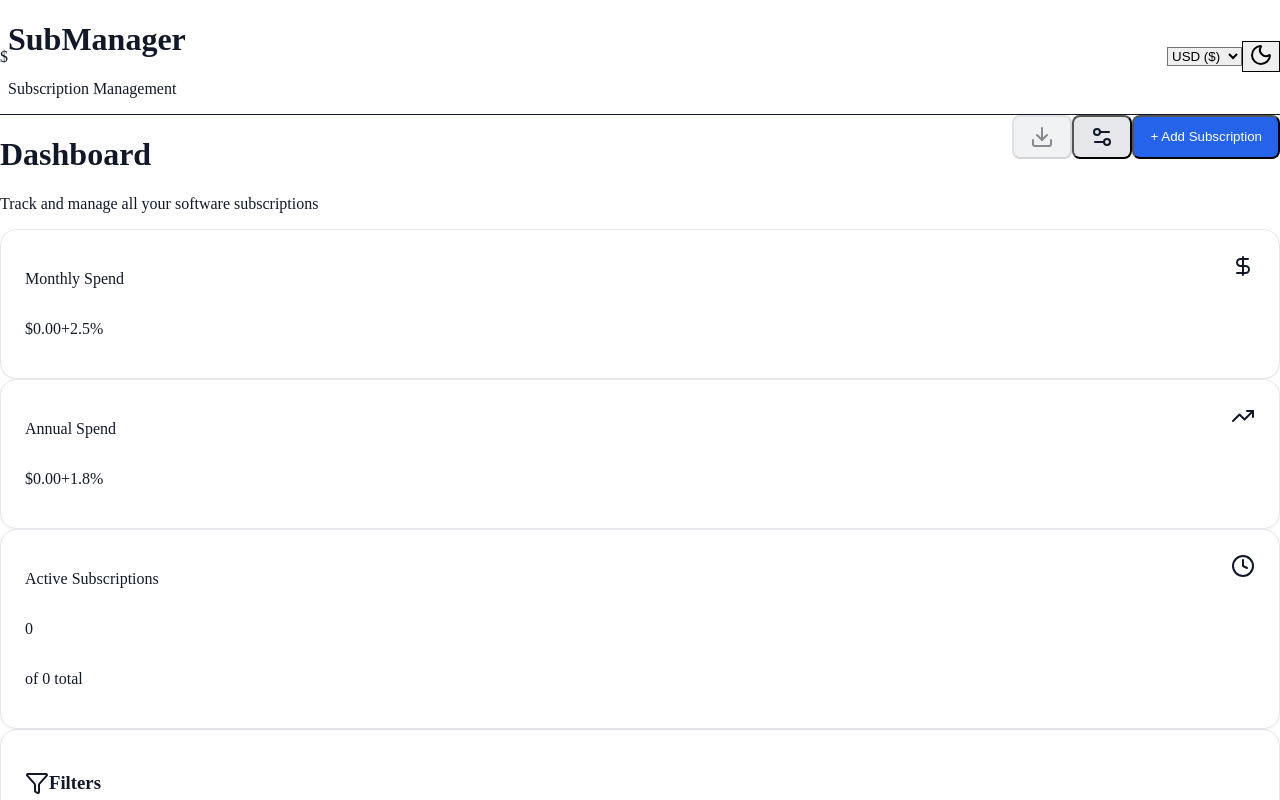
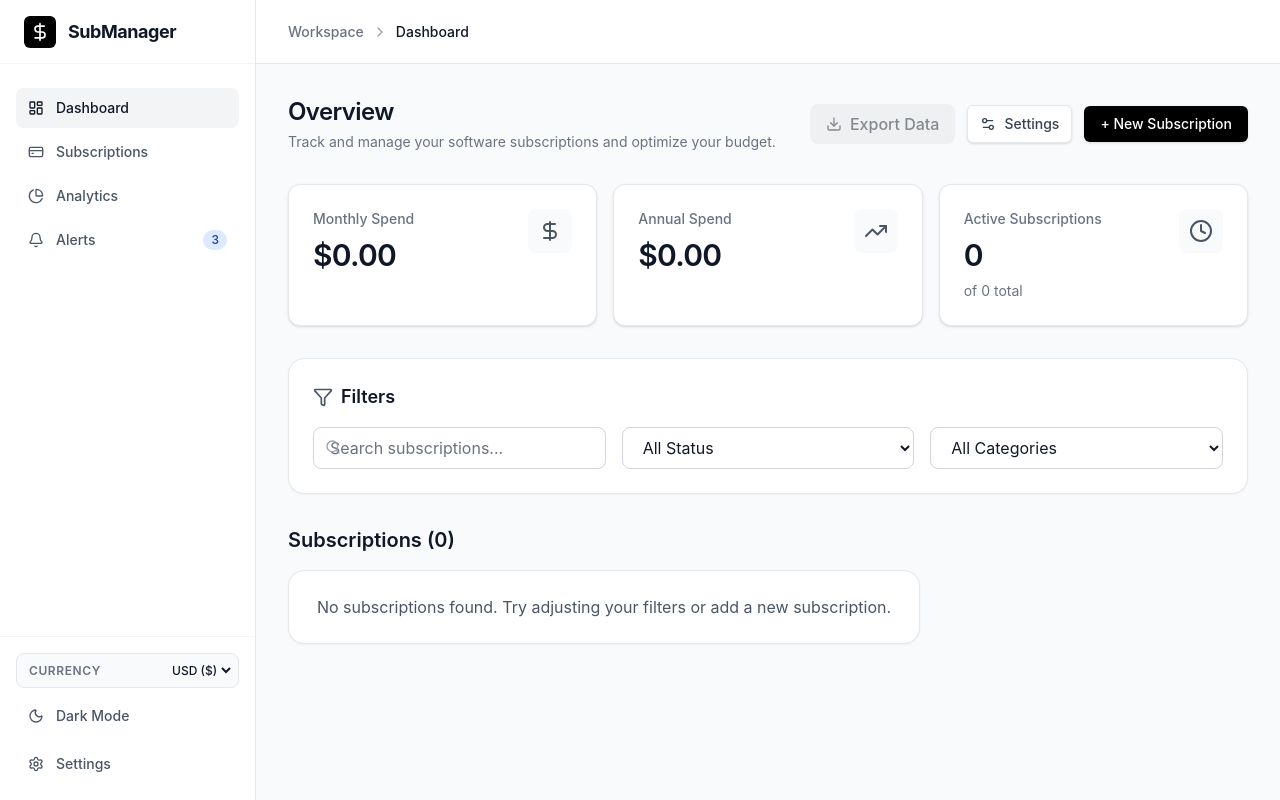
Before and after one commit to xnikug/tum-web-lab6, a React (Vite) app: page / in a window 1280 px wide. Shown: the top 800 px of the page. Built offline with nearby package versions, Linux system fonts and the light colour scheme.

Commit message:
fix: restore dark mode variant and simplify currencies to USD, EUR, MDL

```diff
--- a/src/components/Dashboard.jsx
+++ b/src/components/Dashboard.jsx
@@ -27,38 +27,38 @@ export const Dashboard = ({ onAddClick, onEditClick }) => {
   const annualSpend = calculateAnnualSpend(activeSubscriptions, currency);
 
   return (
-    <div className="space-y-6">
+    <div className="space-y-8">
       {/* Header Section */}
-      <div className="flex justify-between items-start">
+      <div className="flex flex-col sm:flex-row justify-between items-start sm:items-center gap-4">
         <div>
-          <h1 className="text-3xl font-bold text-gray-900 dark:text-dark-text mb-2">
-            Dashboard
+          <h1 className="text-2xl font-semibold text-gray-900 dark:text-white tracking-tight">
+            Overview
           </h1>
-          <p className="text-gray-600 dark:text-dark-text-secondary">
-            Track and manage all your software subscriptions
+          <p className="text-sm text-gray-500 dark:text-gray-400 mt-1">
+            Track and manage your software subscriptions and optimize your budget.
           </p>
         </div>
-        <div className="flex gap-3 flex-wrap justify-end">
+        <div className="flex gap-3 flex-wrap items-center">
           <ExportButton />
           <button
             onClick={() => setShowSettings(!showSettings)}
-            className="btn-secondary flex items-center gap-2"
+            className="flex items-center gap-2 px-3 py-2 text-sm font-medium border border-gray-200 dark:border-gray-800 rounded-md bg-white dark:bg-[#111111] hover:bg-gray-50 dark:hover:bg-gray-800/80 text-gray-700 dark:text-gray-300 transition-colors shadow-sm"
           >
             <Settings2 className="w-4 h-4" />
             <span className="hidden sm:inline">Settings</span>
           </button>
           <button
             onClick={onAddClick}
-            className="btn-primary"
+            className="flex items-center gap-2 bg-black hover:bg-gray-800 dark:bg-white dark:hover:bg-gray-200 text-white dark:text-black px-4 py-2 rounded-md text-sm font-medium transition-colors shadow-sm"
           >
-            + Add Subscription
+            + New Subscription
           </button>
         </div>
       </div>
 
       {/* Settings Panel */}
       {showSettings && (
-        <div className="card bg-gray-50 dark:bg-dark-bg">
+        <div className="bg-white dark:bg-[#111111] border border-gray-200 dark:border-gray-800 rounded-xl p-6 shadow-sm">
           <h3 className="text-lg font-semibold text-gray-900 dark:text-dark-text mb-4">Dashboard Settings</h3>
           <div className="max-w-xs">
             <label className="block text-sm font-medium text-gray-700 dark:text-dark-text-secondary mb-2">
--- a/src/components/MainLayout.jsx
+++ b/src/components/MainLayout.jsx
@@ -1,11 +1,12 @@
-import React from 'react';
+import React, { useState } from 'react';
 import { useSubscription } from '../hooks/useSubscription';
 import { useTheme } from '../hooks/useLocalStorage';
-import { Moon, Sun } from 'lucide-react';
+import { Moon, Sun, LayoutDashboard, CreditCard, PieChart, Bell, Settings, LogOut, ChevronRight, Menu, X } from 'lucide-react';
 
 export const MainLayout = ({ children }) => {
   const { state, dispatch } = useSubscription();
   const { theme, setTheme } = useTheme();
+  const [sidebarOpen, setSidebarOpen] = useState(false);
 
   const toggleTheme = () => {
     const newTheme = theme === 'light' ? 'dark' : 'light';
@@ -18,69 +19,117 @@ export const MainLayout = ({ children }) => {
   };
 
   return (
-    <div className="min-h-screen bg-white dark:bg-dark-bg transition-colors">
-      {/* Header */}
-      <header className="border-b border-gray-200 dark:border-dark-border sticky top-0 bg-white dark:bg-dark-bg z-50">
-        <div className="max-w-7xl mx-auto px-4 py-4 flex items-center justify-between">
-          <div className="flex items-center gap-3">
-            <div className="w-10 h-10 bg-gradient-to-br from-blue-500 to-purple-600 rounded-lg flex items-center justify-center">
-              <span className="text-white font-bold text-lg">$</span>
+    <div className="min-h-screen bg-gray-50 flex dark:bg-dark-bg font-sans transition-colors duration-200">
+
+      {/* Mobile sidebar overlay */}
+      {sidebarOpen && (
+        <div
+          className="fixed inset-0 bg-gray-900/50 z-40 lg:hidden backdrop-blur-sm transition-opacity"
+          onClick={() => setSidebarOpen(false)}
+        />
+      )}
+
+      {/* Sidebar */}
+      <aside className={`fixed inset-y-0 left-0 z-50 w-64 bg-white dark:bg-[#111111] border-r border-gray-200 dark:border-gray-800 transform transition-transform duration-200 ease-in-out lg:translate-x-0 lg:static lg:flex-shrink-0 ${sidebarOpen ? 'translate-x-0' : '-translate-x-full'}`}>
+        <div className="h-full flex flex-col">
+          {/* Logo */}
+          <div className="h-16 flex items-center px-6 border-b border-gray-100 dark:border-gray-800">
+            <div className="w-8 h-8 bg-black dark:bg-white rounded-md flex items-center justify-center mr-3">
+               <svg viewBox="0 0 24 24" fill="none" className="w-5 h-5 text-white dark:text-black" stroke="currentColor" strokeWidth="2" strokeLinecap="round" strokeLinejoin="round"><path d="M12 2v20M17 5H9.5a3.5 3.5 0 0 0 0 7h5a3.5 3.5 0 0 1 0 7H6"/></svg>
             </div>
-            <div>
-              <h1 className="text-xl font-bold text-gray-900 dark:text-dark-text">
-                SubManager
-              </h1>
-              <p className="text-xs text-gray-600 dark:text-dark-text-secondary">
-                Subscription Management
-              </p>
-            </div>
+            <span className="text-lg font-bold text-gray-900 dark:text-white tracking-tight">SubManager</span>
           </div>
 
-          <div className="flex items-center gap-4">
-            {/* Currency Selector */}
+          {/* Nav Links */}
+          <nav className="flex-1 px-4 py-6 space-y-1 overflow-y-auto">
+            <a href="#" className="flex items-center px-3 py-2.5 text-sm font-medium rounded-lg bg-gray-100 dark:bg-gray-800/80 text-gray-900 dark:text-white">
+              <LayoutDashboard className="w-4 h-4 mr-3" />
+              Dashboard
+            </a>
+            <a href="#" className="flex items-center px-3 py-2.5 text-sm font-medium rounded-lg text-gray-600 hover:bg-gray-50 dark:text-gray-400 dark:hover:bg-gray-800/50 transition-colors">
+              <CreditCard className="w-4 h-4 mr-3" />
+              Subscriptions
+            </a>
+            <a href="#" className="flex items-center px-3 py-2.5 text-sm font-medium rounded-lg text-gray-600 hover:bg-gray-50 dark:text-gray-400 dark:hover:bg-gray-800/50 transition-colors">
+              <PieChart className="w-4 h-4 mr-3" />
+              Analytics
+            </a>
+            <a href="#" className="flex items-center px-3 py-2.5 text-sm font-medium rounded-lg text-gray-600 hover:bg-gray-50 dark:text-gray-400 dark:hover:bg-gray-800/50 transition-colors">
+              <Bell className="w-4 h-4 mr-3" />
+              Alerts
+              <span className="ml-auto inline-flex items-center px-2 py-0.5 rounded-full text-xs font-medium bg-blue-100 text-blue-800 dark:bg-blue-900/30 dark:text-blue-300">
+                3
+              </span>
+            </a>
+          </nav>
+
+          {/* Bottom actions */}
+          <div className="p-4 border-t border-gray-100 dark:border-gray-800 space-y-2">
+
+            <div className="flex items-center justify-between px-3 py-2 mb-2 rounded-lg bg-gray-50 dark:bg-gray-800/30 border border-gray-200 dark:border-gray-700/50">
+                <span className="text-xs font-semibold text-gray-500 dark:text-gray-400 uppercase tracking-wider">Currency</span>
                 <select
                   value={state.currency}
                   onChange={(e) => handleCurrencyChange(e.target.value)}
-              className="text-sm border border-gray-300 dark:border-dark-border rounded-lg px-3 py-2 bg-white dark:bg-dark-bg-secondary text-gray-900 dark:text-dark-text"
+                  className="text-xs font-medium bg-transparent border-none focus:ring-0 text-gray-900 dark:text-white cursor-pointer -mr-2"
                 >
                   <option value="USD">USD ($)</option>
                   <option value="EUR">EUR (€)</option>
-              <option value="GBP">GBP (£)</option>
-              <option value="JPY">JPY (¥)</option>
-              <option value="AUD">AUD ($)</option>
-              <option value="CAD">CAD ($)</option>
-              <option value="CHF">CHF (Fr)</option>
-              <option value="CNY">CNY (¥)</option>
-              <option value="INR">INR (₹)</option>
+                  <option value="MDL">MDL (L)</option>
                 </select>
+            </div>
 
-            {/* Theme Toggle */}
             <button
               onClick={toggleTheme}
-              className="p-2 rounded-lg border border-gray-300 dark:border-dark-border hover:bg-gray-100 dark:hover:bg-dark-bg-secondary transition-colors"
-              aria-label="Toggle theme"
+              className="w-full flex items-center px-3 py-2.5 text-sm font-medium rounded-lg text-gray-600 hover:bg-gray-50 dark:text-gray-400 dark:hover:bg-gray-800/50 transition-colors"
             >
               {theme === 'light' ? (
-                <Moon className="w-5 h-5 text-gray-600 dark:text-dark-text-secondary" />
+                <><Moon className="w-4 h-4 mr-3" /> Dark Mode</>
               ) : (
-                <Sun className="w-5 h-5 text-gray-400" />
+                <><Sun className="w-4 h-4 mr-3" /> Light Mode</>
               )}
             </button>
+            <a href="#" className="w-full flex items-center px-3 py-2.5 text-sm font-medium rounded-lg text-gray-600 hover:bg-gray-50 dark:text-gray-400 dark:hover:bg-gray-800/50 transition-colors">
+              <Settings className="w-4 h-4 mr-3" />
+              Settings
+            </a>
           </div>
+        </div>
+      </aside>
+
+      {/* Main Content */}
+      <div className="flex-1 flex flex-col min-w-0 overflow-hidden">
+        {/* Top Header - Mobile and Breadcrumbs */}
+        <header className="bg-white dark:bg-[#111111] h-16 border-b border-gray-200 dark:border-gray-800 flex items-center justify-between px-4 sm:px-6 lg:px-8 z-10 sticky top-0">
+          <div className="flex items-center">
+            <button
+              onClick={() => setSidebarOpen(true)}
+              className="lg:hidden p-2 -ml-2 mr-2 text-gray-500 hover:text-gray-900 dark:text-gray-400 dark:hover:text-white"
+            >
+              <Menu className="w-5 h-5" />
+            </button>
+            <nav className="hidden sm:flex" aria-label="Breadcrumb">
+              <ol className="flex items-center space-x-2 text-sm">
+                <li>
+                  <a href="#" className="font-medium text-gray-500 hover:text-gray-900 dark:text-gray-400 dark:hover:text-white">Workspace</a>
+                </li>
+                <li>
+                  <ChevronRight className="w-4 h-4 text-gray-400" />
+                </li>
+                <li>
+                  <span className="font-medium text-gray-900 dark:text-white">Dashboard</span>
+                </li>
+              </ol>
+            </nav>
           </div>
         </header>
 
-      {/* Main Content */}
-      <main className="max-w-7xl mx-auto px-4 py-8">
+        <main className="flex-1 overflow-y-auto w-full">
+          <div className="max-w-[1600px] mx-auto p-4 sm:p-6 lg:p-8">
             {children}
+          </div>
         </main>
-
-      {/* Footer */}
-      <footer className="border-t border-gray-200 dark:border-dark-border bg-gray-50 dark:bg-dark-bg-secondary mt-12">
-        <div className="max-w-7xl mx-auto px-4 py-8 text-center text-sm text-gray-600 dark:text-dark-text-secondary">
-          <p>SaaS Subscription Manager © 2024. Track your subscriptions efficiently.</p>
       </div>
-      </footer>
     </div>
   );
 };
--- a/src/components/StatsCard.jsx
+++ b/src/components/StatsCard.jsx
@@ -2,29 +2,24 @@ import React from 'react';
 
 export const StatsCard = ({ icon, title, value, trend, subtitle }) => {
   return (
-    <div className="card">
+    <div className="bg-white dark:bg-[#111111] border border-gray-200 dark:border-gray-800 rounded-xl p-6 shadow-sm hover:shadow-md transition-shadow">
       <div className="flex items-start justify-between">
         <div>
-          <p className="text-sm font-medium text-gray-600 dark:text-dark-text-secondary mb-1">
+          <p className="text-sm font-medium text-gray-500 dark:text-gray-400 mb-2">
             {title}
           </p>
           <div className="flex items-baseline gap-2">
-            <p className="text-2xl font-bold text-gray-900 dark:text-dark-text">
+            <p className="text-3xl font-semibold text-gray-900 dark:text-white tracking-tight">
               {value}
             </p>
-            {trend && (
-              <span className="text-xs text-green-600 dark:text-green-400">
-                {trend}
-              </span>
-            )}
           </div>
           {subtitle && (
-            <p className="text-xs text-gray-500 dark:text-dark-text-secondary mt-1">
+            <p className="text-sm text-gray-500 dark:text-gray-400 mt-2">
               {subtitle}
             </p>
           )}
         </div>
-        <div className="text-blue-500 dark:text-blue-400">
+        <div className="p-2.5 bg-gray-50 dark:bg-gray-800/80 rounded-lg text-gray-600 dark:text-gray-300">
           {icon}
         </div>
       </div>
--- a/src/components/SubscriptionModal.jsx
+++ b/src/components/SubscriptionModal.jsx
@@ -4,7 +4,7 @@ import { X } from 'lucide-react';
 
 const categoryOptions = ['Productivity', 'Design', 'Communication', 'Analytics', 'Security', 'Storage', 'Other'];
 const billingCycleOptions = ['monthly', 'yearly'];
-const currencyOptions = ['USD', 'EUR', 'GBP', 'JPY', 'AUD', 'CAD', 'CHF', 'CNY', 'INR'];
+const currencyOptions = ['USD', 'EUR', 'MDL'];
 
 export const SubscriptionModal = ({ subscription, onClose }) => {
   const { dispatch } = useSubscription();
--- a/src/index.css
+++ b/src/index.css
@@ -1,6 +1,14 @@
-@tailwind base;
-@tailwind components;
-@tailwind utilities;
+@import "tailwindcss";
+
+@custom-variant dark (&:is(.dark *));
+
+@theme {
+  --color-dark-bg: #0f172a;
+  --color-dark-bg-secondary: #1e293b;
+  --color-dark-text: #f1f5f9;
+  --color-dark-text-secondary: #cbd5e1;
+  --color-dark-border: #334155;
+}
 
 html {
   scroll-behavior: smooth;
--- a/src/utils/subscriptionUtils.js
+++ b/src/utils/subscriptionUtils.js
@@ -2,13 +2,7 @@
 const exchangeRates = {
   USD: 1,
   EUR: 0.92,
-  GBP: 0.79,
-  JPY: 149.50,
-  AUD: 1.52,
-  CAD: 1.36,
-  CHF: 0.88,
-  CNY: 7.24,
-  INR: 83.12,
+  MDL: 17.75, // Sample exchange rate for MDL relative to USD
 };
 
 export const convertCurrency = (amount, fromCurrency, toCurrency) => {
```
Lines whose indentation alone changed are shown as unchanged.
